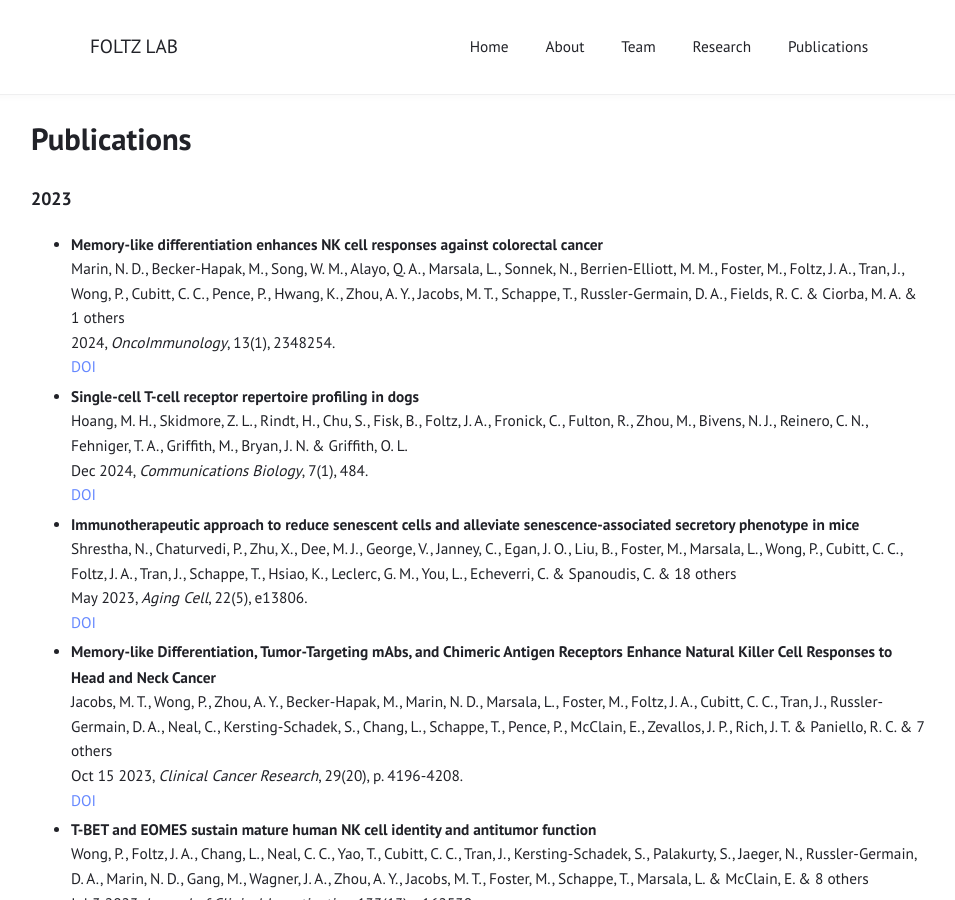
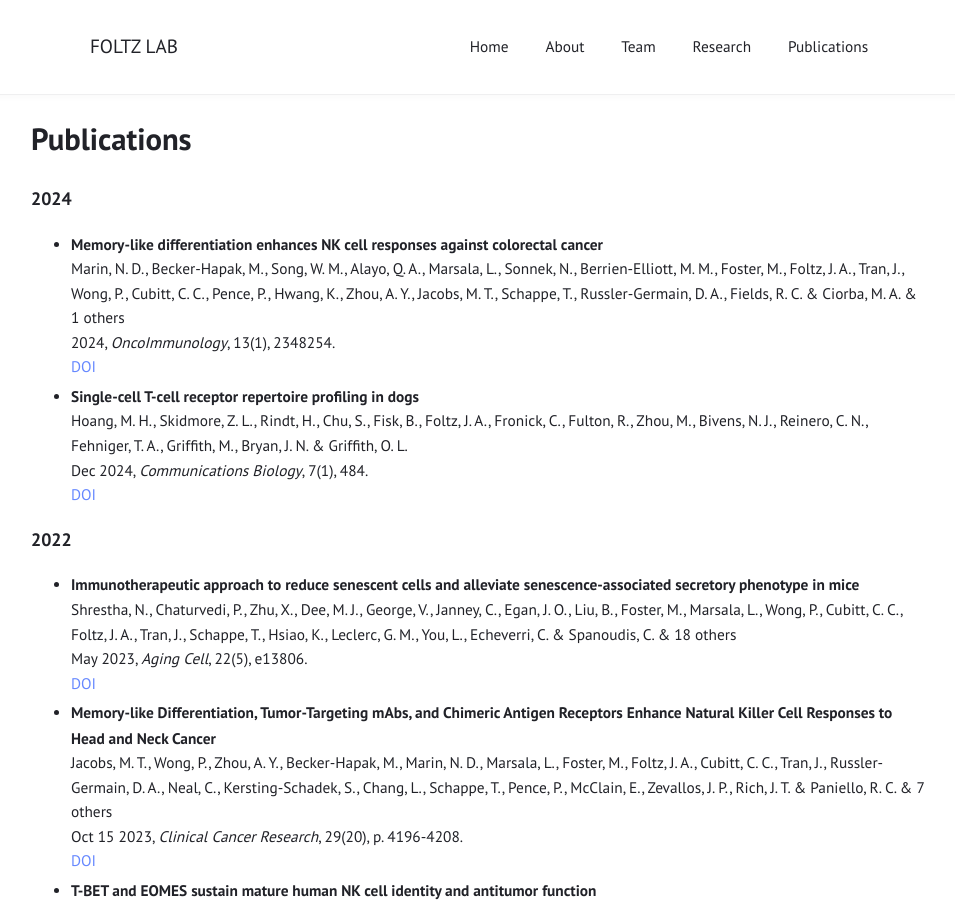
Before and after one commit to Foltz-Lab/Foltz-Lab.github.io, a Jekyll site: the page built from publications.html, in a window 1280 px wide and 900 px high. Shown: the whole window, without its empty margins (161-1116 px from the left). Built offline with Jekyll 4.4.1, drawn with Linux system fonts in a browser that asks for light colours.

Commit message:
Update publications.html

```diff
--- a/publications.html
+++ b/publications.html
@@ -5,7 +5,7 @@ title: "Publications"
 
 <h1>Publications</h1>
 <div class="year-section">
-        <h3>2023</h3>
+        <h3>2024</h3>
 <ul>
     <li>
         <strong>Memory-like differentiation enhances NK cell responses against colorectal cancer</strong>
@@ -25,6 +25,14 @@ title: "Publications"
         <br>
         <a href="https://doi.org/10.1038/s42003-024-00588-2" target="_blank">DOI</a>
     </li>
+    </ul>
+  </div>
+
+  <!-- Publications for 2022 -->
+  <div class="year-section">
+       <h3>2022</h3>
+       <ul>
+
     <li>
         <strong>Immunotherapeutic approach to reduce senescent cells and alleviate senescence-associated secretory phenotype in mice</strong>
         <br>
```
